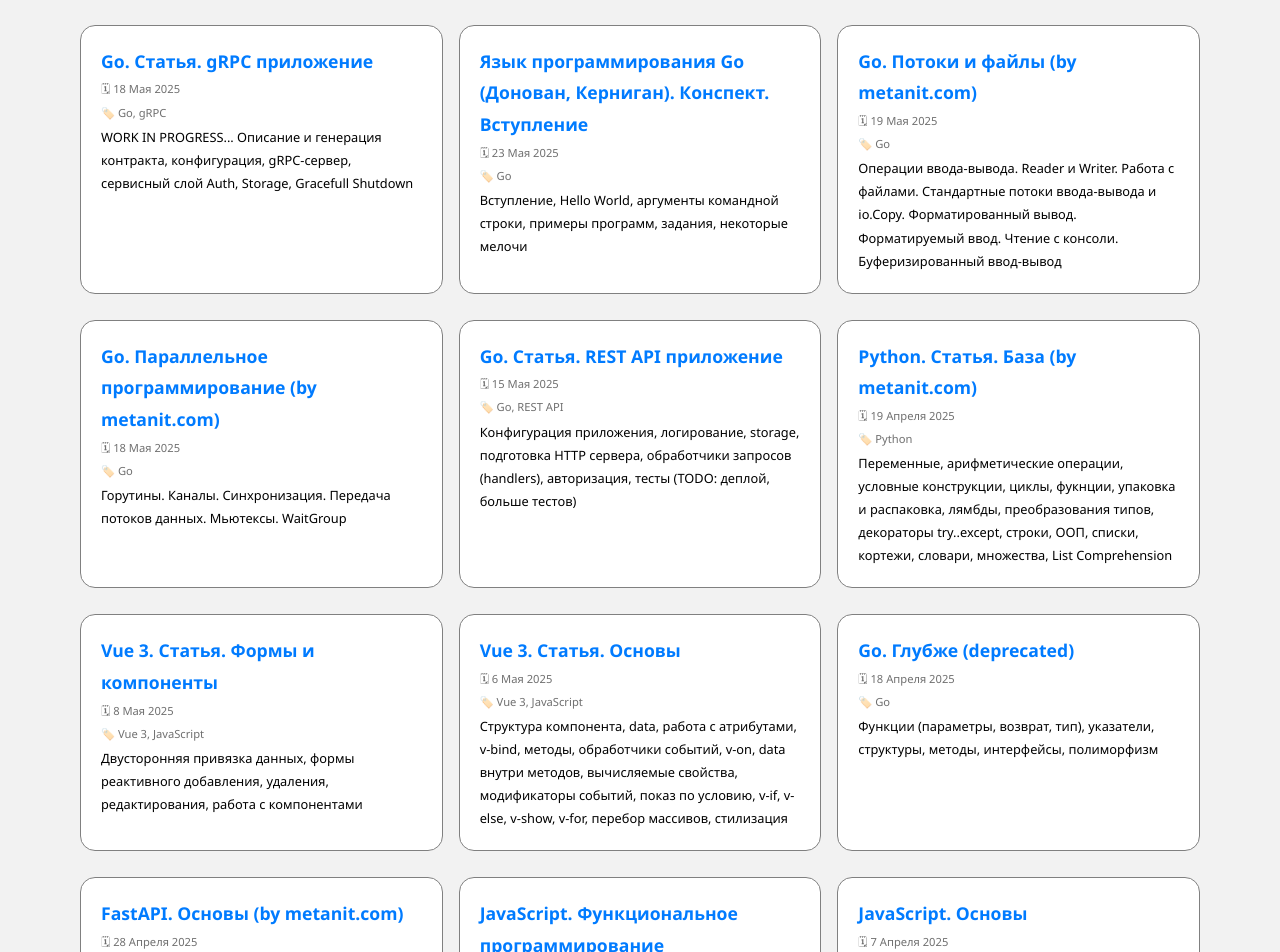
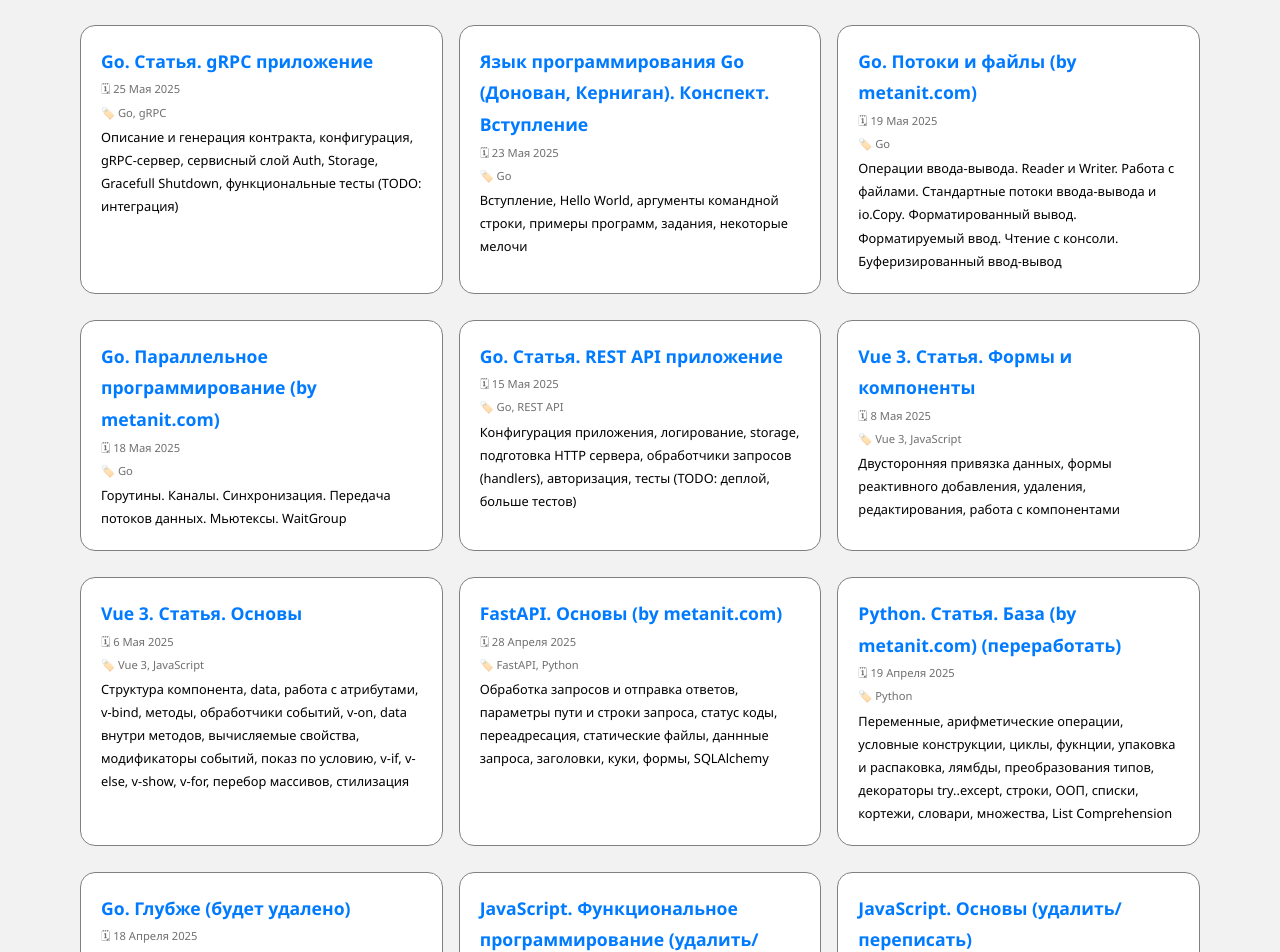
Before and after one commit to artemmj/mysite_frontend_vue, a Vue app: page / in a window 1280 px wide. Shown: the part 140-1092 px from the top of the page. Built offline with nearby package versions, Linux system fonts and the light colour scheme.

Commit message:
Обновление

```diff
--- a/src/components/AppAbout.vue
+++ b/src/components/AppAbout.vue
@@ -1,13 +1,14 @@
 <template>
     <div class="about-block">
-        <p>Добро пожаловать на сайт <b>fullstackdevblog.ru</b> - по сути техно- кодо- программистский блог (громко сказано), который запустился в марте-апреле 2025 года. По факту - живой архив моих знаний, заметок, конспектов, шпаргалок и т.п., который растёт вместе со мной.</p><br>
+        <p>Добро пожаловать на сайт <b>fullstackdevblog.ru</b> - по сути техно- кодо- программистский блог, который запустился в марте-апреле 2025 года. По факту - живой архив моих знаний, заметок, конспектов, шпаргалок и т.п., который растёт вместе со мной. Ниже на странице располагаются планы на будущее, а также фиксируется процесс развития.</p><br>
         <p><b>TODO:</b></p>
         <ul>
-            <li>🛠️ <b>Go: </b>Статья про поднятие сервера gRPC API. Заключительная итерация</li>
+            <li>🛠️ <b>Go: </b>Статья про поднятие сервера gRPC API. Расширение приложения</li>
             <li>📝 <b>Go: </b>Конспект по структуре программы, книга Язык программирования Go, Донован и Керниган</li>
             <li>📝 <b>Go: </b>Конспект по фундаментальным типам данных, книга Язык программирования Go, Донован и Керниган</li>
             <li>📝 <b>Vue 3: </b>Статья с примером простого приложения</li>
             <br><hr><br>
+            <li>✅ <b>Go: </b>Статья про поднятие сервера gRPC API (SSO). Заключительная итерация</li>
             <li>✅ <b>Go:</b> Статья про поднятие сервера gRPC API (SSO). Первая итерация</li>
             <li>✅ <b>Go:</b> Конспект по вступлению в книге Язык программирования Go, Донован и Керниган.</li>
             <li>✅ <b>Go:</b> Статья про простой REST API сервис (TODO: тесты, деплой, свагер)</li>
@@ -15,6 +16,10 @@
         </ul>
         <table>
             <tbody>
+                <tr>
+                    <td><b><u>26.05.2025</u></b></td>
+                    <td>Go gRPC API приложение. Заключительная итерация.</td>
+                </tr>
                 <tr>
                     <td><b><u>25.05.2025</u></b></td>
                     <td>Go gRPC API приложение. Первая итерация.</td>
--- a/src/views/HomeView.vue
+++ b/src/views/HomeView.vue
@@ -13,15 +13,15 @@ import ArticleList from '../components/ArticleList.vue';
 // Моковые данные (можно заменить на запрос к API)
 const articles = ref([
 {
-    id: 13,
+    id: 15,
     filename: "go_grpc.html",
     title: "Go. Статья. gRPC приложение",
-    date: "18 Мая 2025",
+    date: "25 Мая 2025",
     tags: "Go, gRPC",
-    short_content: "WORK IN PROGRESS... Описание и генерация контракта, конфигурация, gRPC-сервер, сервисный слой Auth, Storage, Gracefull Shutdown",
+    short_content: "Описание и генерация контракта, конфигурация, gRPC-сервер, сервисный слой Auth, Storage, Gracefull Shutdown, функциональные тесты (TODO: интеграция)",
 },
 {
-    id: 6,
+    id: 14,
     filename: "go_intro.html",
     title: "Язык программирования Go (Донован, Керниган). Конспект. Вступление",
     date: "23 Мая 2025",
@@ -29,7 +29,7 @@ const articles = ref([
     short_content: "Вступление, Hello World, аргументы командной строки, примеры программ, задания, некоторые мелочи",
 },
 {
-    id: 15,
+    id: 13,
     filename: "go_io.html",
     title: "Go. Потоки и файлы (by metanit.com)",
     date: "19 Мая 2025",
@@ -37,7 +37,7 @@ const articles = ref([
     short_content: "Операции ввода-вывода. Reader и Writer. Работа с  файлами. Стандартные потоки ввода-вывода и io.Copy. Форматированный вывод. Форматируемый ввод. Чтение с консоли. Буферизированный ввод-вывод",
 },
 {
-    id: 14,
+    id: 12,
     filename: "go_async.html",
     title: "Go. Параллельное программирование (by metanit.com)",
     date: "18 Мая 2025",
@@ -45,7 +45,7 @@ const articles = ref([
     short_content: "Горутины. Каналы. Синхронизация. Передача потоков данных. Мьютексы. WaitGroup",
 },
 {
-    id: 12,
+    id: 11,
     filename: "go_rest_api.html",
     title: "Go. Статья. REST API приложение",
     date: "15 Мая 2025",
@@ -53,15 +53,7 @@ const articles = ref([
     short_content: "Конфигурация приложения, логирование, storage, подготовка HTTP сервера, обработчики запросов (handlers), авторизация, тесты (TODO: деплой, больше тестов)",
 },
 {
-    id: 8,
-    filename: "python_base.html",
-    title: "Python. Статья. База (by metanit.com)",
-    date: "19 Апреля 2025",
-    tags: "Python",
-    short_content: "Переменные, арифметические операции, условные конструкции, циклы, фукнции, упаковка и распаковка, лямбды, преобразования типов, декораторы try..except, строки, ООП, списки, кортежи, словари, множества, List Comprehension",
-},
-{
-    id: 11,
+    id: 10,
     filename: "vuejs_forms_comps.html",
     title: "Vue 3. Статья. Формы и компоненты",
     date: "8 Мая 2025",
@@ -69,7 +61,7 @@ const articles = ref([
     short_content: "Двусторонняя привязка данных, формы реактивного добавления, удаления, редактирования, работа с компонентами",
 },
 {
-    id: 10,
+    id: 9,
     filename: "vuejs_base.html",
     title: "Vue 3. Статья. Основы",
     date: "6 Мая 2025",
@@ -77,15 +69,7 @@ const articles = ref([
     short_content: "Структура компонента, data, работа с атрибутами, v-bind, методы, обработчики событий, v-on, data внутри методов, вычисляемые свойства, модификаторы событий, показ по условию, v-if, v-else, v-show, v-for, перебор массивов, стилизация",
 },
 {
-    id: 7,
-    filename: "go_prog_struct.html",
-    title: "Go. Глубже (deprecated)",
-    date: "18 Апреля 2025",
-    tags: "Go",
-    short_content: "Функции (параметры, возврат, тип), указатели, структуры, методы, интерфейсы, полиморфизм",
-},
-{
-    id: 9,
+    id: 8,
     filename: "fastapi_base.html",
     title: "FastAPI. Основы (by metanit.com)",
     date: "28 Апреля 2025",
@@ -93,9 +77,25 @@ const articles = ref([
     short_content: "Обработка запросов и отправка ответов, параметры пути и строки запроса, статус коды, переадресация, статические файлы, даннные запроса, заголовки, куки, формы, SQLAlchemy",
 },
 {
+    id: 7,
+    filename: "python_base.html",
+    title: "Python. Статья. База (by metanit.com) (переработать)",
+    date: "19 Апреля 2025",
+    tags: "Python",
+    short_content: "Переменные, арифметические операции, условные конструкции, циклы, фукнции, упаковка и распаковка, лямбды, преобразования типов, декораторы try..except, строки, ООП, списки, кортежи, словари, множества, List Comprehension",
+},
+{
+    id: 6,
+    filename: "go_prog_struct.html",
+    title: "Go. Глубже (будет удалено)",
+    date: "18 Апреля 2025",
+    tags: "Go",
+    short_content: "Функции (параметры, возврат, тип), указатели, структуры, методы, интерфейсы, полиморфизм",
+},
+{
     id: 5,
     filename: "javascript_funcs.html",
-    title: "JavaScript. Функциональное программирование",
+    title: "JavaScript. Функциональное программирование (удалить/переписать)",
     date: "8 Апреля 2025",
     tags: "JavaScript",
     short_content: "",
@@ -103,7 +103,7 @@ const articles = ref([
 {
     id: 4,
     filename: "javascript_base.html",
-    title: "JavaScript. Основы",
+    title: "JavaScript. Основы (удалить/переписать)",
     date: "7 Апреля 2025",
     tags: "JavaScript",
     short_content: "",
```
Also changed, not shown: public/articles/go_grpc.html (+6 -14 lines).
